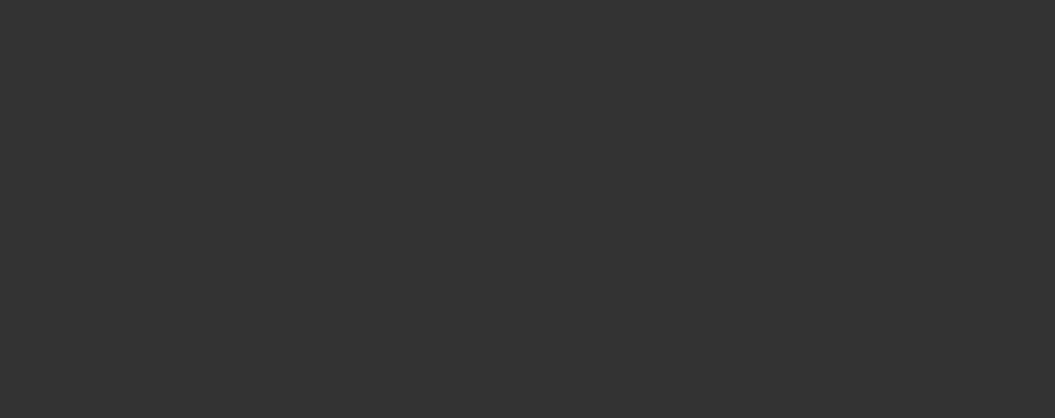
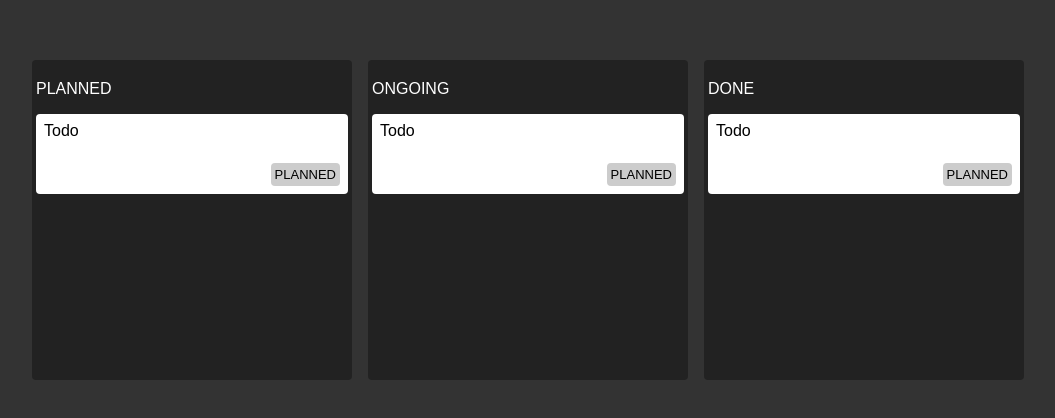
Before and after one commit to deumolo/nz-zustand-tutorial, a React (Vite) app: page / in a window 1280 px wide. Shown: the part 180-598 px from the top of the page, without its empty margins (112-1167 px from the left). Built offline with nearby package versions, Linux system fonts and the light colour scheme.

Commit message:
*Created column and task components, added them to main page

```diff
--- a/src/App.css
+++ b/src/App.css
@@ -1,4 +1,7 @@
 .App {
   background-color: var(--COLOR-GRAY);
   min-height: 100vh;
+  display: flex;
+  justify-content: center;
+  align-items: center;
 }
--- a/src/App.jsx
+++ b/src/App.jsx
@@ -1,9 +1,14 @@
 import './App.css'
+import Column from './components/Column'
 
 function App() {
   return (
     <>
-      <div className="App"></div>
+      <div className="App">
+        <Column state="PLANNED"/>
+        <Column state="ONGOING"/>
+        <Column state="DONE"/>
+      </div>
     </>
   );
 }
--- /dev/null
+++ b/src/components/Column.css
@@ -0,0 +1,10 @@
+.column {
+    background: var(--COLOR-GRAY-DARK);
+    min-height: 20rem;
+    color: #fff;
+    width: 33%;
+    max-width: 20rem;
+    margin: 0 0.5rem;
+    border-radius: 4px;
+    padding: 0.25rem;
+}
--- /dev/null
+++ b/src/components/Column.jsx
@@ -0,0 +1,14 @@
+import './Column.css';
+import Task from './Task';
+import React from 'react';
+
+function Column({ state }) {
+  return (
+    <div className='column'>
+      <p>{state}</p>
+      <Task title='Todo' />
+    </div>
+  );
+}
+
+export default Column;
--- /dev/null
+++ b/src/components/Task.css
@@ -0,0 +1,22 @@
+.task {
+    background-color: white;
+    border-radius: 4px;
+    min-height: 5rem;
+    color: #000;
+    padding: 0.5rem;
+    display: flex;
+    justify-content: space-between;
+    flex-direction: column;
+}
+
+.bottomWrapper {
+    display: flex;
+    justify-content: space-between;
+}
+
+.status {
+    font-size: small;
+    background: var(--COLOR-GRAY-LIGHT);
+    padding: 0.25rem;
+    border-radius: 4px;
+}
--- /dev/null
+++ b/src/components/Task.jsx
@@ -0,0 +1,16 @@
+import './Task.css'
+import React from 'react';
+
+const STATUS = "PLANNED"
+
+function Task({ title }) {
+  return <div className='task'>
+    <div>{title}</div>
+    <div className='bottomWrapper'>
+      <div></div>
+      <div className='status'>{ STATUS }</div>
+    </div>
+  </div>;
+}
+
+export default Task;
--- a/src/index.css
+++ b/src/index.css
@@ -10,3 +10,7 @@
 body {
   margin: 0;
 }
+
+* {
+  box-sizing: border-box;
+}
```
